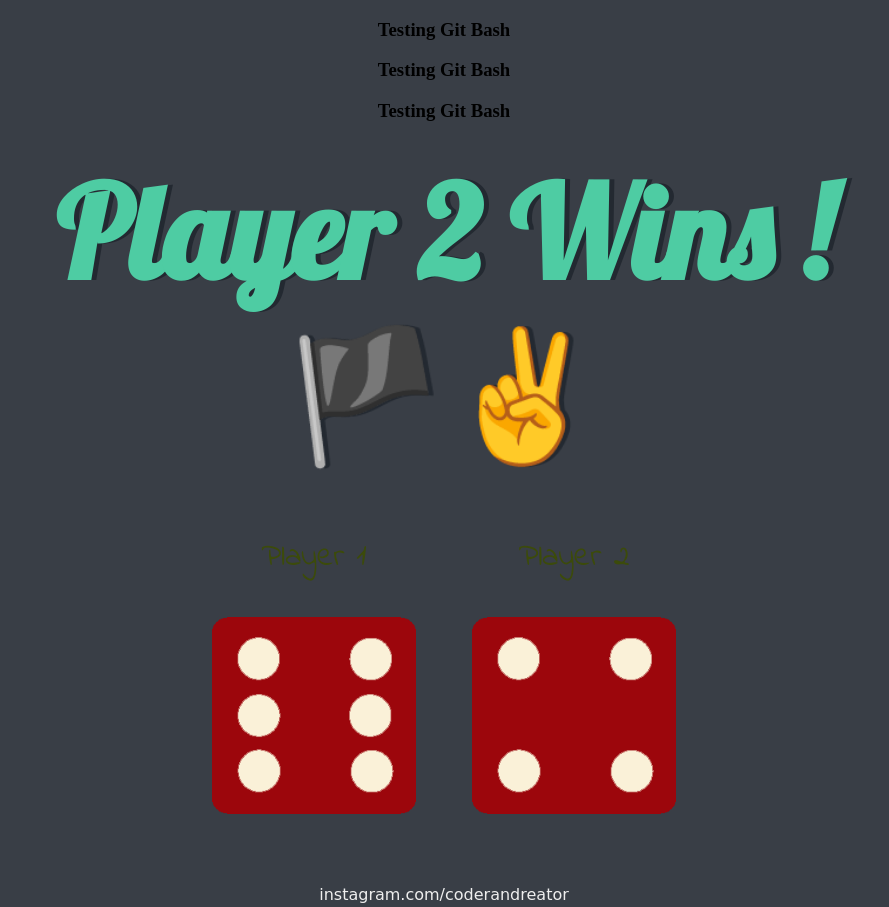
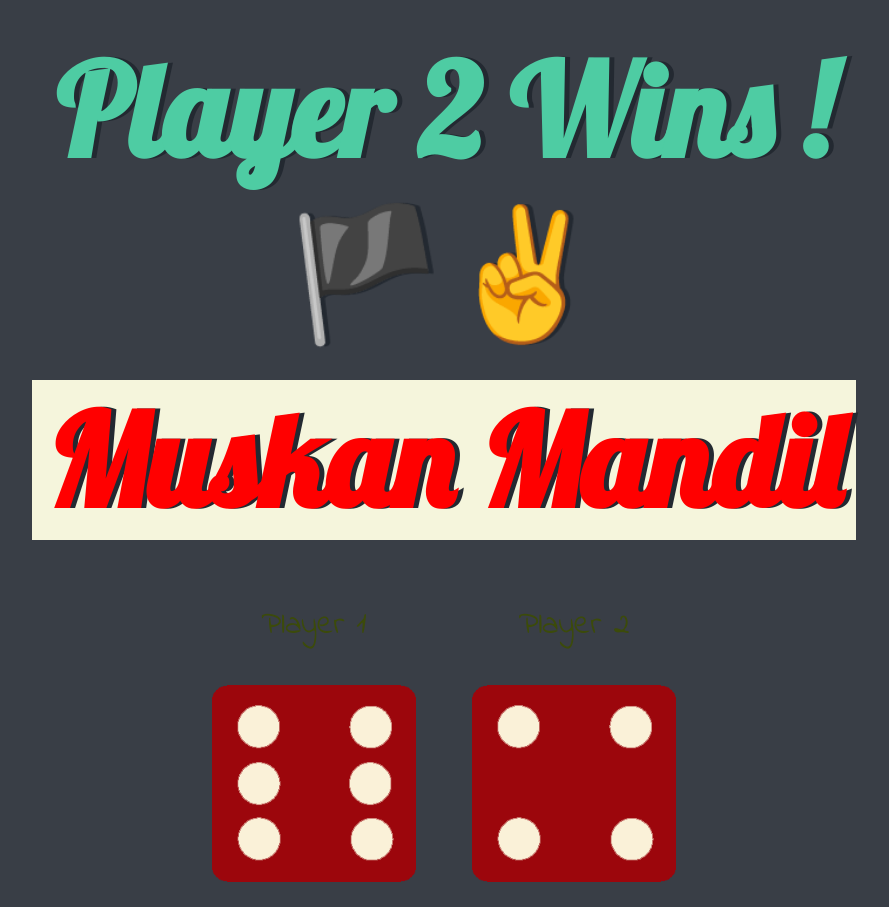
Before and after one commit to NavuuuHere/diceGame, a plain HTML site: page index.html in a window 1280 px wide. Shown: the top 907 px of the page, without its empty margins (196-1085 px from the left). Drawn offline with Linux system fonts and the light colour scheme.

Commit message:
Added my name: Muskan

```diff
--- a/index.html
+++ b/index.html
@@ -10,11 +10,10 @@
   <body>
 
     <div class="container">
-      <h3> Testing Git Bash</h3>
-      <h3> Testing Git Bash</h3>
-      <h3> Testing Git Bash</h3>
 
       <h1>Refresh Me</h1>
+
+      <h1 class="name">Muskan Mandil</h1>
 
       <div class="dice">
         <p>Player 1</p>
--- a/style.css
+++ b/style.css
@@ -1,3 +1,8 @@
+.name{
+  background-color: beige;
+  color: red;
+}
+
 .container {
   width: 70%;
   margin: auto;
```
